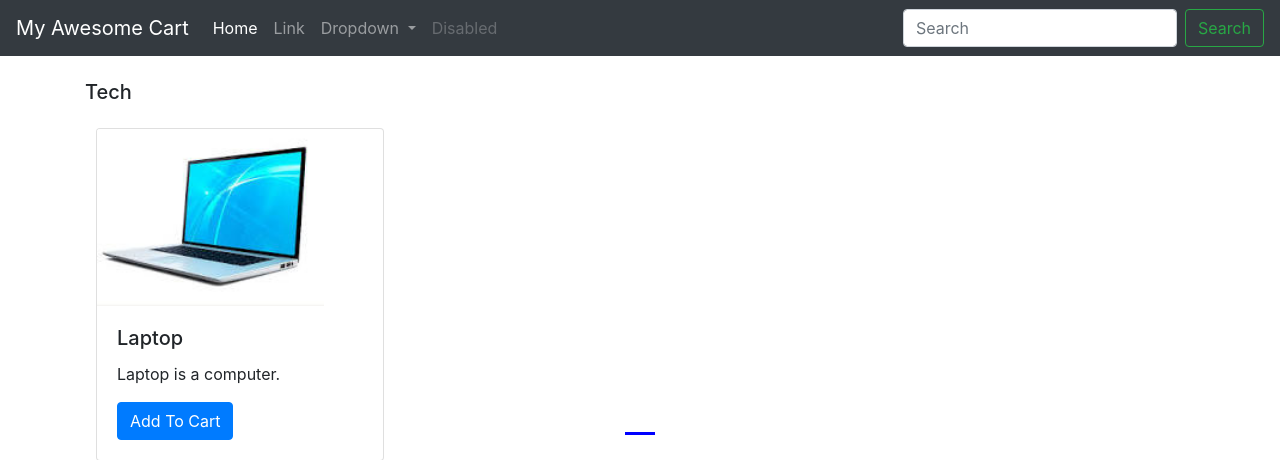
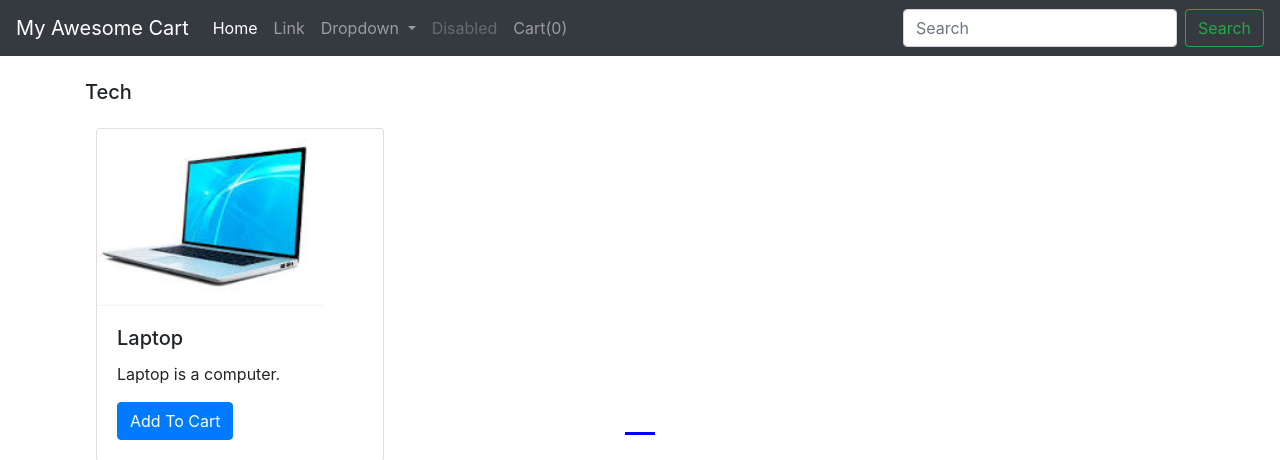
Before and after one commit to MdRizwan09/mac, a Django app: page /shop/ in a window 1280 px wide. Shown: the top 460 px of the page. Run offline with Django 5.2, Linux system fonts and the light colour scheme; data comes from the database, SQL or seed files in the repository; some libraries are stand-ins or nearby versions.

Commit message:
39 - Improving Slider Logic & Adding Cart Items Count

```diff
--- a/shop/templates/shop/basic.html
+++ b/shop/templates/shop/basic.html
@@ -48,6 +48,9 @@
                     <li class="nav-item">
                         <a class="nav-link disabled" href="#" tabindex="-1" aria-disabled="true">Disabled</a>
                     </li>
+                    <li class="nav-item">
+                        <a class="nav-link" href="#" tabindex="-1" aria-disabled="true">Cart(<span id="cart">0</span>)</a>
+                    </li>
                 </ul>
                 <form class="form-inline my-2 my-lg-0">
                     <input class="form-control mr-sm-2" type="search" placeholder="Search" aria-label="Search">
--- a/shop/templates/shop/index.html
+++ b/shop/templates/shop/index.html
@@ -58,21 +58,10 @@ padding-right: 0;
 
         <!--Slideshow starts here -->
         <div class="container carousel-inner no-padding">
-
           <div class="carousel-item active">
-            <div class="col-xs-3 col-sm-3 col-md-3">
-              <div class="card" style="width: 18rem;">
-                <img src="/media/{{products.0.image}}" class="card-img-top" alt="...">
-                <div class="card-body">
-                  <h5 class="card-title">{{products.0.product_name}}</h5>
-                  <p class="card-text">{{products.0.desc}}</p>
-                  <button id="pr{{products.0.id}}" class="btn btn-primary cart">Add To Cart</button>
-                </div>
-              </div>
-            </div>
 
 
-            {% for i in products|slice:"1:" %}
+            {% for i in products %}
             <div class="col-xs-3 col-sm-3 col-md-3">
               <div class="card" style="width: 18rem;">
                 <img src="/media/{{i.image}}" class="card-img-top" alt="...">
@@ -84,7 +73,7 @@ padding-right: 0;
               </div>
             </div>
 
-            {% if forloop.counter|divisibleby:3 and forloop.counter > 0 and not forloop.last %}
+            {% if forloop.counter|divisibleby:4 and forloop.counter > 0 and not forloop.last %}
           </div>
           <div class="carousel-item">
             {% endif %}
@@ -116,6 +105,7 @@ if( localStorage.getItem('cart') == null){
 }
 else {
   cart = JSON.parse(localStorage.getItem('cart'));
+  document.getElementById('cart').innerHTML = Object.keys(cart).length;
 }
 
 $('.cart').click(function(){
@@ -132,6 +122,7 @@ $('.cart').click(function(){
   console.log(cart);
 
   localStorage.setItem('cart', JSON.stringify(cart))
+  document.getElementById('cart').innerHTML = Object.keys(cart).length;
 
 });
 
```
